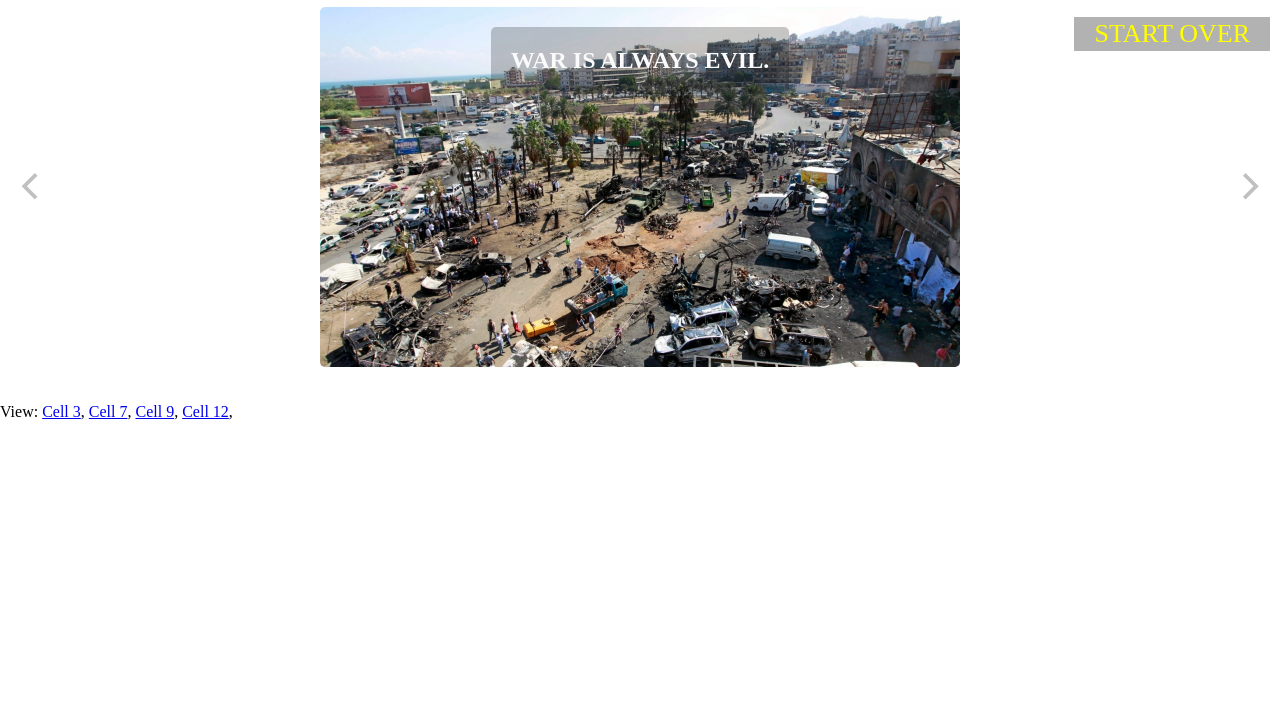
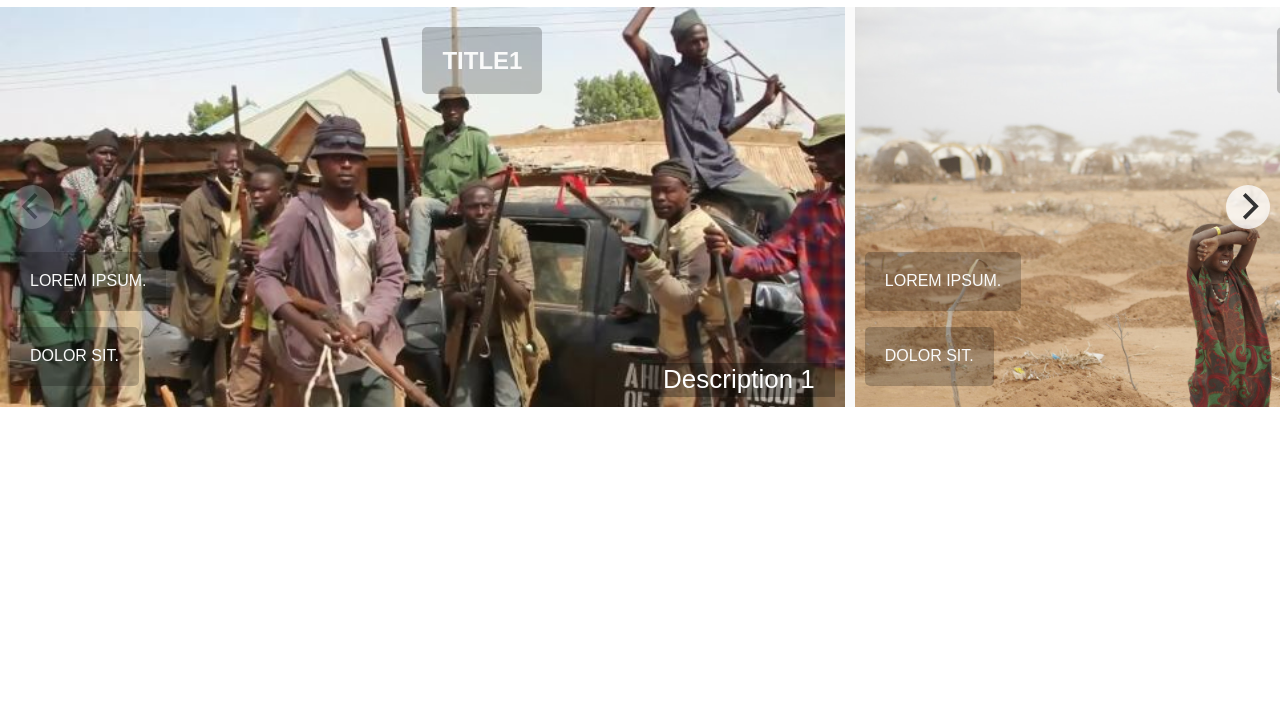
Before and after one commit to MaciejKut/b-places, a website: page index.html in a window 1280 px wide. Shown: the part 73-800 px from the top of the page. Drawn offline with nearby package versions, Linux system fonts and the light colour scheme; files that its build step writes are made by us from their sources.

Commit message:
Add complete script, html, style

```diff
--- a/index.html
+++ b/index.html
@@ -15,32 +15,32 @@
 <body>
 
     <script>
-        var productsData = [{
-                title: 'Football',
+        var slidesData = [{
+                title: 'Title1',
                 description: 'Description 1',
-                image: "<p>Lorem ipsum.</p> <img src='images/boko-haram.jpg' alt='Photo placeholder'> <p> Dolor sit. </p>"
+image: "<p>Lorem ipsum.</p> <img src='images/boko-haram.jpg' alt='Photo placeholder'> <p> Dolor sit. </p>"
             },
             {
-                name: 'Description2',
-                description: '$8',
+                title: 'Title2',
+                description: 'Description2',
                 image: "<p>Lorem ipsum.</p> <img src='images/graves.jpg' alt='Photo placeholder'> <p> Dolor sit. </p>"
 
             },
             {
-                name: 'Description2',
-                description: '$8',
+                title: 'Title3',
+                description: 'Description2',
                 image: "<p>Lorem ipsum.</p> <img src='images/insurection-in-maghreb.jpeg' alt='Photo placeholder'> <p> Dolor sit. </p>"
 
             },
             {
-                name: 'Description2',
-                description: '$8',
+                title: 'Title4',
+                description: 'Description2',
                 image: "<p>Lorem ipsum.</p> <img src='images/mali.jpg' alt='Photo placeholder'> <p> Dolor sit. </p>"
 
             },
             {
-                name: 'Description2',
-                description: '$8',
+                title: 'Title5',
+                description: 'Description2',
                 image: "<p>Lorem ipsum.</p> <img src='images/refuges.jpg' alt='Photo placeholder'> <p> Dolor sit. </p>"
 
             }
@@ -48,32 +48,26 @@
     </script>
     <h1>War = Evil</h1>
 
+    <script id="template-slide-list" type="x-tmpl-mustache">
+        <div class="carousel-cell" >
+            <div class="container">
+                <h2>{{ title }}</h2>
+                <div class="static-banner static-banner2">{{{ description }}}</div>
+                {{{ image }}}
+            </div>
+        </div>
+    </script>
 
 
-    <div class="main-carousel">
-        <div class="button-group">
+    <div class="main-carousel" id="slidesContainer">
 
-            <a href="#slide1" class="startOver">Start Over</a>
-        </div>
-        <div class="carousel-cell" id="slide4" style="background-image: url('images/4.jpg')">
-            <div class="container">
-                <h2>War is always evil.</h2>
-            </div>
-        </div>
+        <!-- slides goes here -->
+
     </div>
     <div class="progress-bar"></div>
 
 
-    <div class="navi">
-        <p>
-            View:
-            <a href="#slide3">Cell 3</a>,
-            <a href="#slide7">Cell 7</a>,
-            <a href="#slide9">Cell 9</a>,
-            <a href="#slide12">Cell 12</a>,
-        </p>
 
-    </div>
 
     <script src="vendor/flickity.pkgd.min.js"></script>
     <script src="vendor/hash.js"></script>
--- a/js/script.js
+++ b/js/script.js
@@ -1,3 +1,23 @@
+console.log('Wartość obiektu Slides Data' + slidesData);
+var slides = document.getElementById('template-slide-list').innerHTML;
+console.log('Wartość slides po pobraniu' + slides);
+
+Mustache.parse(slides);
+var listSlides = '';
+
+for (var i = 0; i < slidesData.length; i++) {
+    console.log(slidesData);
+    listSlides += Mustache.render(slides, slidesData[i]);
+}
+
+console.log('Wartość listSlides po pętli ' + listSlides);
+console.log(typeof (listSlides));
+
+var results = document.getElementById('slidesContainer');
+results.innerHTML = listSlides;
+
+console.log(results);
+
 var elem = document.querySelector('.main-carousel');
 var flkty = new Flickity(elem, {
     // options
--- a/package.json
+++ b/package.json
@@ -21,7 +21,6 @@
     "watch:autoprefixer": "onchange -d 100 css/style.css -- autoprefixer-cli -o css/style.prefixed.css css/style.css",
     "watch:browsersync": "browser-sync start --server --files \"css/*.css\" \"*.html\"",
     "watch:sassprefixer": "onchange sass/* -- node-sass --output-style expanded --source-map true -o css sass && autoprefixer-cli -o css/style.css css/style.css"
-
   },
   "repository": {
     "type": "git",
@@ -45,5 +44,7 @@
     "onchange": "^5.1.0",
     "superagent": "^3.7.0"
   },
-  "dependencies": {}
+  "dependencies": {
+    "mustache": "^3.0.1"
+  }
 }
--- a/sass/style.scss
+++ b/sass/style.scss
@@ -2,46 +2,66 @@
     box-sizing: border-box;
 }
 
+* {
+    box-sizing: border-box;
+}
+
+body {
+    font-family: sans-serif;
+}
+
 .main-carousel {
-    width: 100%;
-    height: auto;
-    min-height: 400px;
-    min-height: 250px;
-    margin: 0 auto;
+    background: #FAFAFA;
+}
 
 .carousel-cell {
-        width: 50%;
-        height: 360px;
-        ;
+    width: 66%;
+    height: 400px;
     margin-right: 10px;
-        border-radius: 5px;
-        background-position: center center;
-        background-size: cover;
-        display: flex;
-        flex-direction: column;
-        align-items: center;
-        align-content: space-around;
+    background: #333;
 }
 
-    .container {
-        max-width: 50%;
-        display: flex;
-        flex-direction: column;
-        flex-wrap: nowrap;
-        justify-content: flex-start;
-        align-content: space-around;
-        align-items: center;
+img {
+    display: block;
+    height: 100%;
+    width: 100%;
+    object-fit: cover;
+
+}
 
 h2 {
-            align-self: auto;
+    position: absolute;
+    top: 0;
+    left: 50%;
     color: #FAFAFA;
     text-transform: uppercase;
     background-color: rgba(0, 0, 0, 0.22);
     padding: 20px;
     border-radius: 5px;
 }
+
+p:nth-of-type(1) {
+    position: absolute;
+    bottom: 80px;
+    left: 10px;
+    color: #FAFAFA;
+    text-transform: uppercase;
+    background-color: rgba(0, 0, 0, 0.22);
+    padding: 20px;
+    border-radius: 5px;
 }
+
+p:nth-of-type(2) {
+    position: absolute;
+    bottom: 5px;
+    left: 10px;
+    color: #FAFAFA;
+    text-transform: uppercase;
+    background-color: rgba(0, 0, 0, 0.22);
+    padding: 20px;
+    border-radius: 5px;
 }
+
 
 .progress-bar {
     height: 20px;
@@ -53,20 +73,24 @@
     bottom: -40px;
 }
 
-.button-group {
+
+
+.static-banner {
     position: absolute;
     background: hsla(0, 0%, 0%, 0.3);
-    z-index: 151;
+    z-index: 1;
     padding: 2px 20px;
     font-size: 26px;
     color: white;
-    right: 10px;
+    pointer-events: none;
+}
+
+.static-banner1 {
+    left: 10px;
     top: 10px;
 }
 
-.startOver {
-    text-decoration: none;
-    text-transform: uppercase;
-    color: yellow;
-
+.static-banner2 {
+    right: 10px;
+    bottom: 10px;
 }
```
Lines whose indentation alone changed are shown as unchanged.
